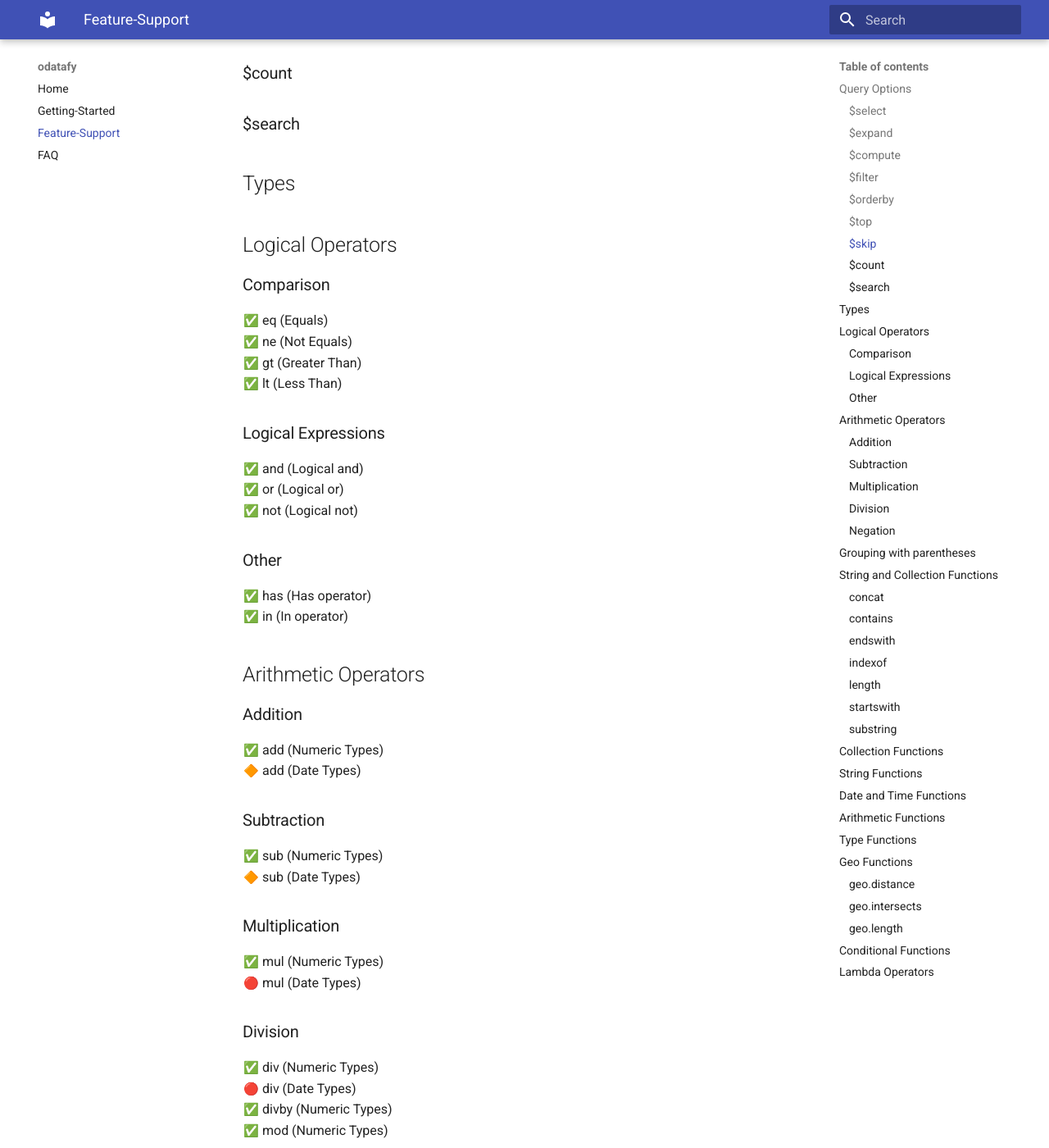
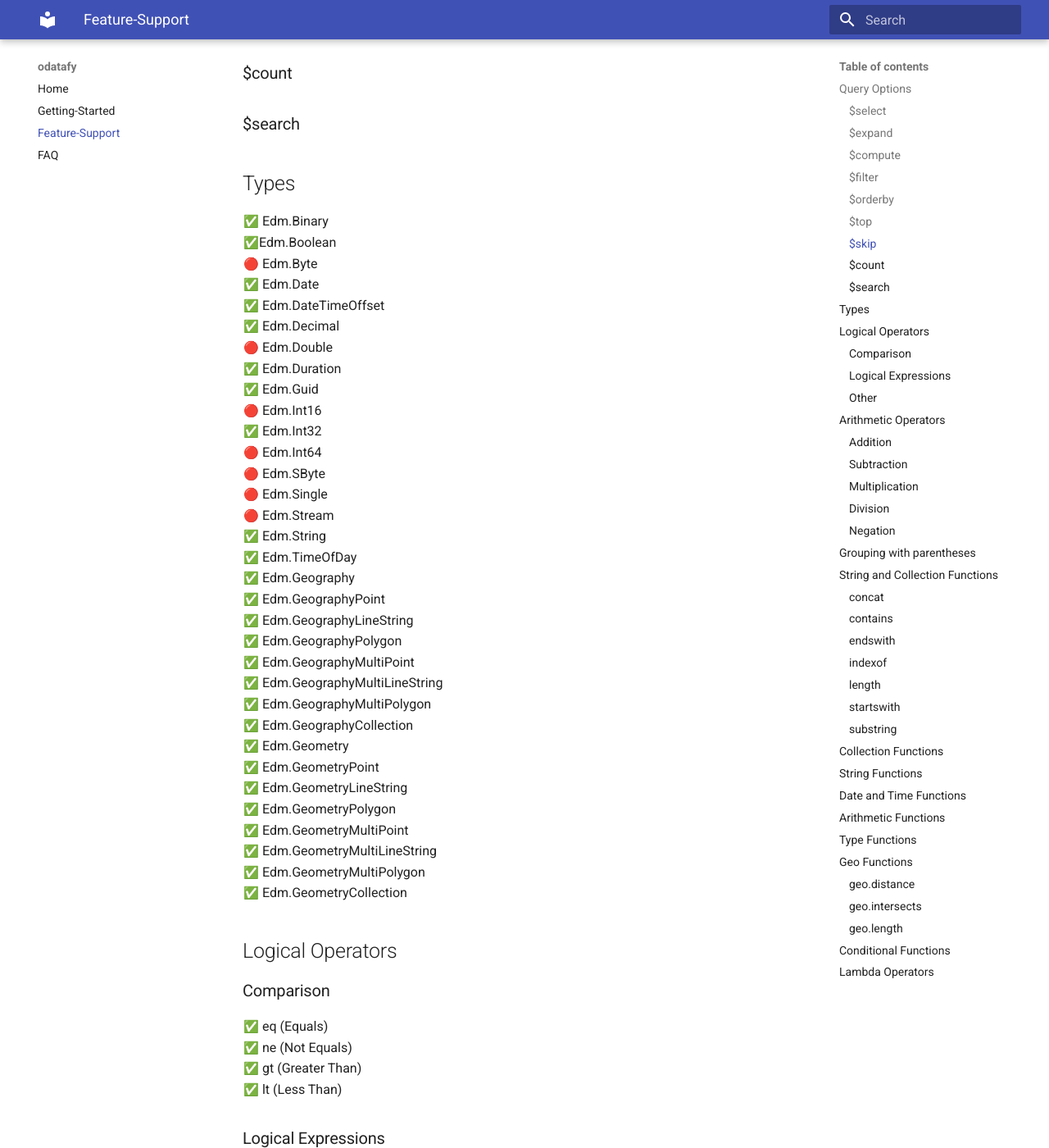
Before and after one commit to gang-of-fork/odatafy-docs, an MkDocs documentation site: the page built from docs/feature-support.md, in a window 1280 px wide and 1400 px high, scrolled down 739 px. Shown: the whole window at 82% size. Built offline with MkDocs 1.6.1 and Material for MkDocs 9.7.7, drawn with Linux system fonts in a browser that asks for light colours; emoji names are drawn with the system emoji font.

Commit message:
improve feature support

```diff
--- a/docs/feature-support.md
+++ b/docs/feature-support.md
@@ -28,8 +28,40 @@
 
 ## Types
 
+:white_check_mark: Edm.Binary
+:white_check_mark:Edm.Boolean
+:red_circle: Edm.Byte
+:white_check_mark: Edm.Date
+:white_check_mark: Edm.DateTimeOffset
+:white_check_mark: Edm.Decimal
+:red_circle: Edm.Double
+:white_check_mark: Edm.Duration
+:white_check_mark: Edm.Guid
+:red_circle: Edm.Int16
+:white_check_mark: Edm.Int32
+:red_circle: Edm.Int64
+:red_circle: Edm.SByte
+:red_circle: Edm.Single
+:red_circle: Edm.Stream
+:white_check_mark: Edm.String
+:white_check_mark: Edm.TimeOfDay
+:white_check_mark: Edm.Geography
+:white_check_mark: Edm.GeographyPoint
+:white_check_mark: Edm.GeographyLineString
+:white_check_mark: Edm.GeographyPolygon
+:white_check_mark: Edm.GeographyMultiPoint
+:white_check_mark: Edm.GeographyMultiLineString
+:white_check_mark: Edm.GeographyMultiPolygon
+:white_check_mark: Edm.GeographyCollection
+:white_check_mark: Edm.Geometry
+:white_check_mark: Edm.GeometryPoint
+:white_check_mark: Edm.GeometryLineString
+:white_check_mark: Edm.GeometryPolygon
+:white_check_mark: Edm.GeometryMultiPoint
+:white_check_mark: Edm.GeometryMultiLineString
+:white_check_mark: Edm.GeometryMultiPolygon
+:white_check_mark: Edm.GeometryCollection
 ## Logical Operators
-
 ### Comparison
 
 :white_check_mark: eq (Equals)
```
